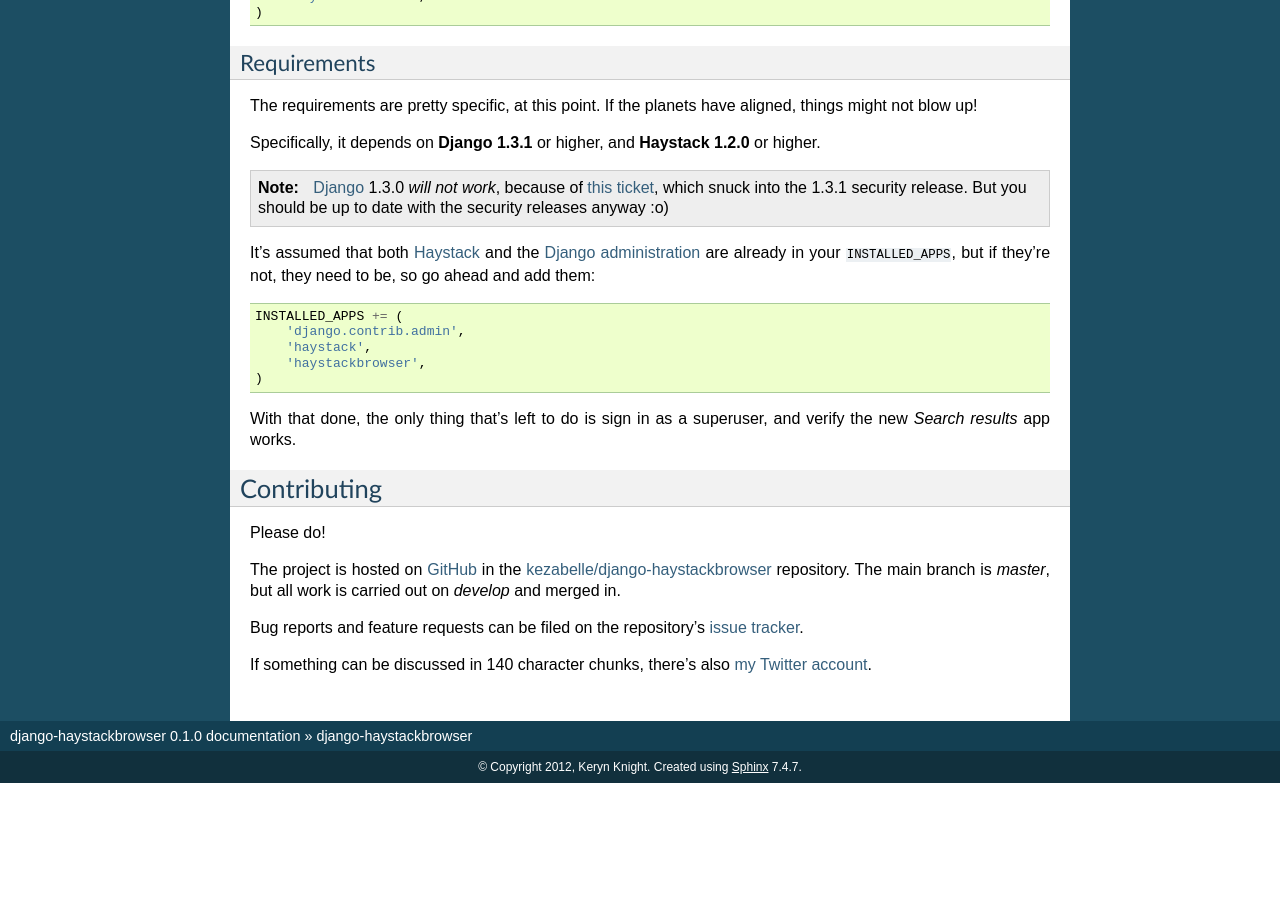
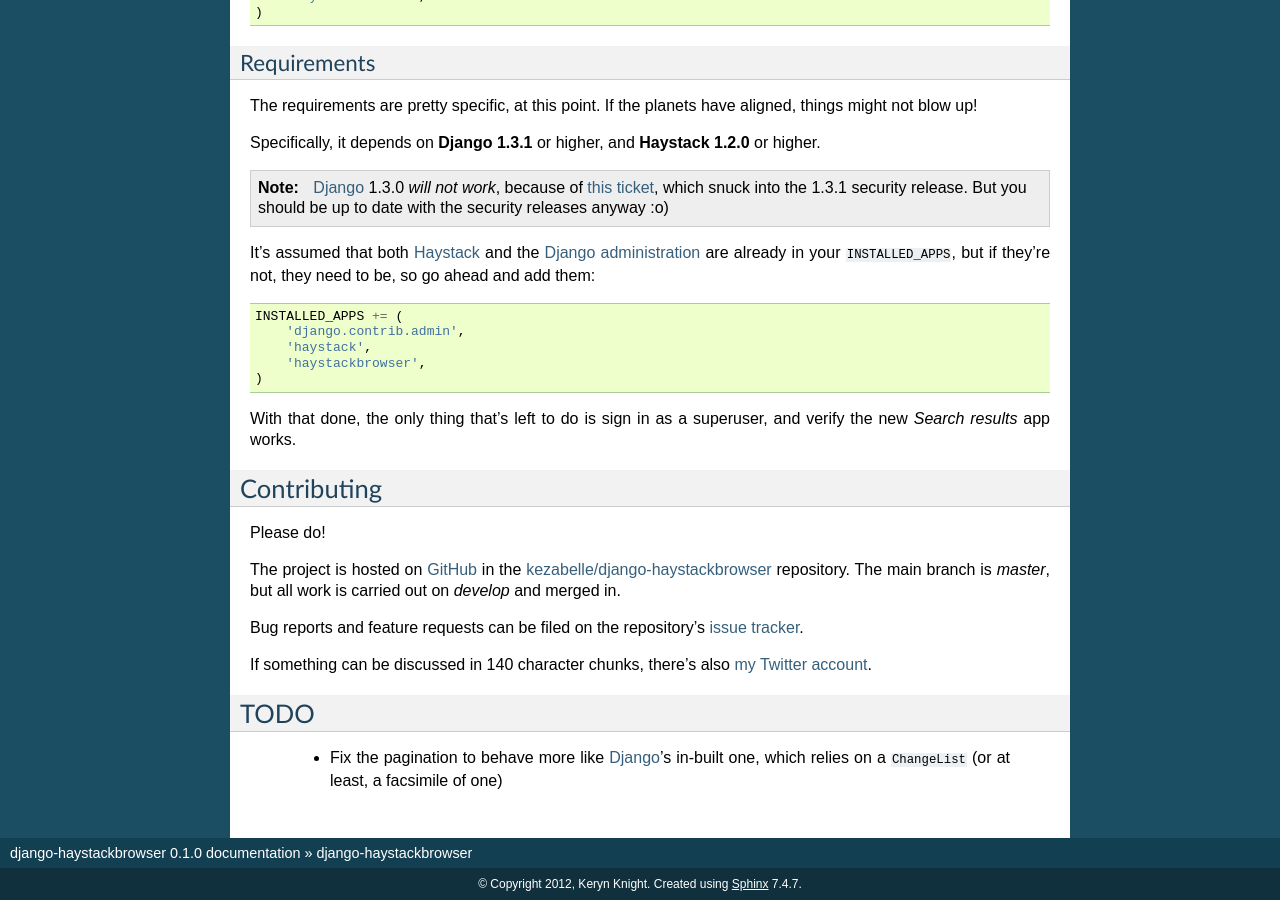
Before and after one commit to kezabelle/django-haystackbrowser, a Sphinx documentation site: the page built from docs/index.rst, in a window 1280 px wide and 900 px high, scrolled down 1243 px. Built offline with Sphinx 7.4.7, drawn with Linux system fonts in a browser that asks for light colours; before the commit the page ends 2026 px from its top, so only the background shows below that.

Commit message:
Add todo list to bottom of docs.

```diff
--- a/docs/index.rst
+++ b/docs/index.rst
@@ -134,3 +134,9 @@
 Bug reports and feature requests can be filed on the repository's `issue tracker`_.
 
 If something can be discussed in 140 character chunks, there's also `my Twitter account`_.
+
+TODO
+----
+
+ * Fix the pagination to behave more like `Django`_'s in-built one, which relies
+   on a ``ChangeList`` (or at least, a facsimile of one)
```
